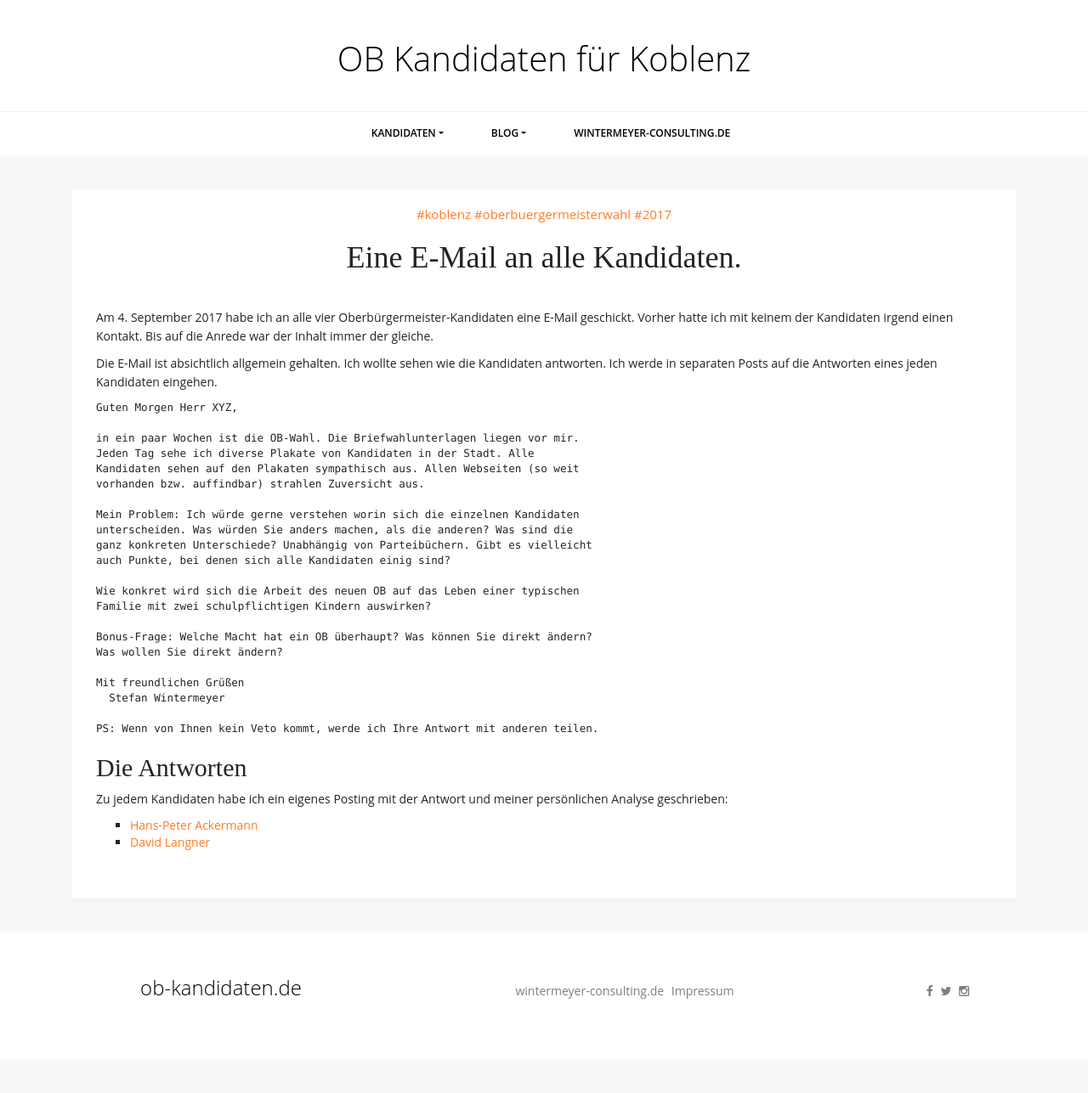
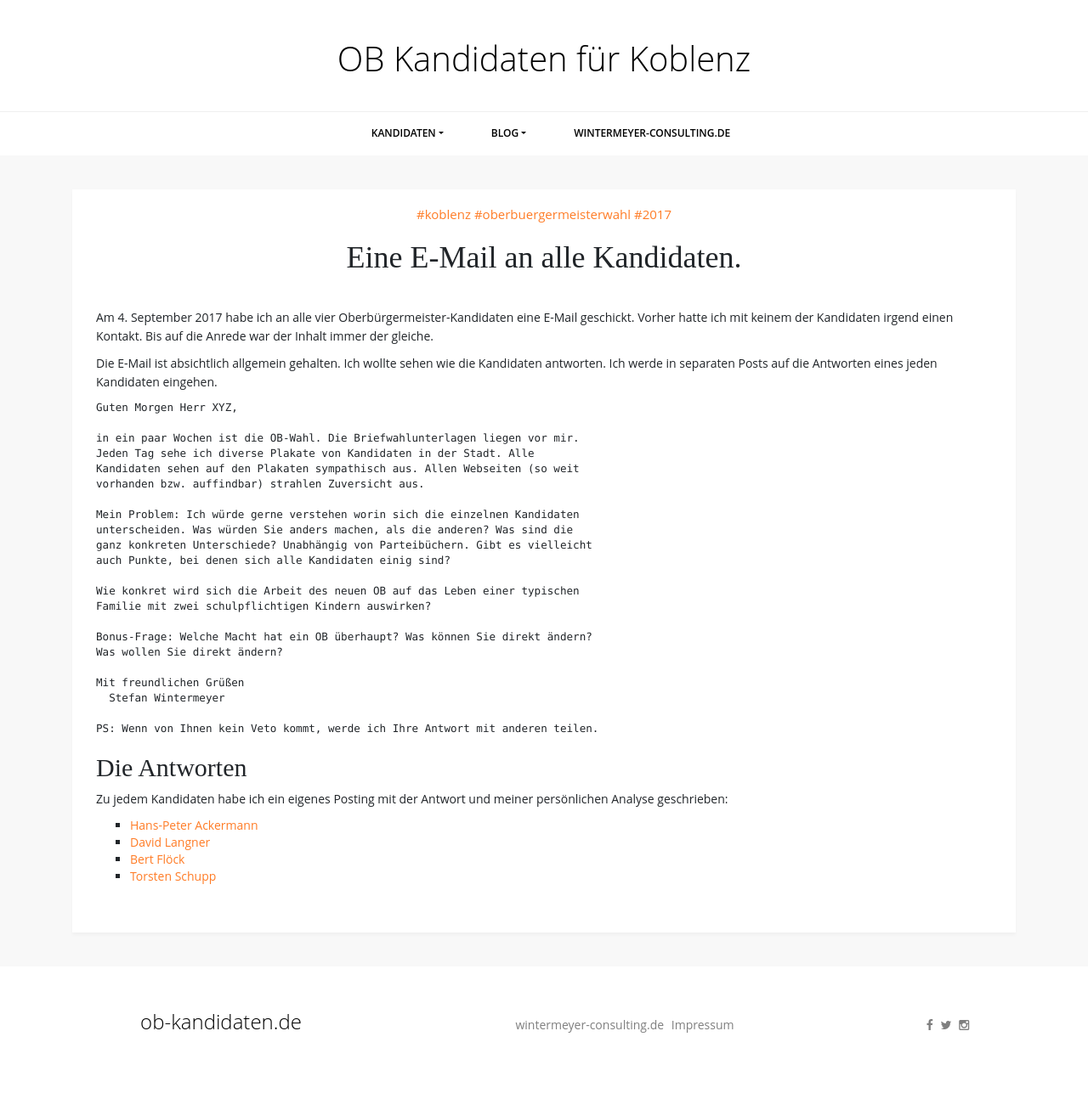
Before and after one commit to wintermeyer/www.ob-kandidaten.de, a Jekyll site: the page built from jekyll/_posts/2017-09-13-email-an-alle.md, in a window 1280 px wide. Shown: the whole page at 85% size. Built offline with Jekyll 4.4.1, drawn with Linux system fonts in a browser that asks for light colours; before the commit the page ends 1247 px from its top, so only the background shows below that.

Commit message:
Google Analytics

```diff
--- a/jekyll/_config.yml
+++ b/jekyll/_config.yml
@@ -25,6 +25,7 @@ twitter_username: wintermeyer
 github_username:  wintermeyer
 phone_number_i18n: +49-261-9886803
 phone_number: 0261/9886803
+google_analytics: UA-106386121-1
 
 # Build settings
 markdown: kramdown
--- a/jekyll/_includes/navigation.html
+++ b/jekyll/_includes/navigation.html
@@ -10,7 +10,7 @@
         <a class="nav-link dropdown-toggle" href="#" id="dropdown1" data-toggle="dropdown" aria-haspopup="true" aria-expanded="false">Kandidaten</a>
         <div class="dropdown-menu" aria-labelledby="dropdown1">
           {% for candidate in site.data.candidates %}
-            <a class="dropdown-item" href="/kandidaten/{{ candidate.slug }}">{{ candidate.last_name }}, {{ candidate.first_name }}</a>
+            <a class="dropdown-item" href="/kandidaten/{{ candidate.slug }}.html">{{ candidate.last_name }}, {{ candidate.first_name }}</a>
           {% endfor %}
         </div>
       </li>
@@ -18,14 +18,16 @@
       <li class="dropdown">
         <a class="nav-link dropdown-toggle" href="#" id="dropdown2" data-toggle="dropdown" aria-haspopup="true" aria-expanded="false">Blog</a>
         <div class="dropdown-menu" aria-labelledby="dropdown2">
-          {% for post in site.posts limit:10 %}
+          {% for post in site.posts limit:50 %}
+            {% unless post.teaser %}
             <a class="dropdown-item" href="{{ post.url }}">{{ post.title }} ({{ post.date | date: '%d.%m.%Y' }})</a>
+            {% endunless %}
           {% endfor %}
         </div>
       </li>
 
       <li class="nav-item">
-        <a class="nav-link" href="https://www.wintermeyer-consulting.de" target="_blank">wintermeyer-consulting.de</a>
+        <a class="nav-link" href="https://www.wintermeyer-consulting.de">wintermeyer-consulting.de</a>
       </li>
     </ul>
   </div>
--- a/jekyll/_posts/2017-09-13-email-an-alle.md
+++ b/jekyll/_posts/2017-09-13-email-an-alle.md
@@ -42,3 +42,5 @@ Zu jedem Kandidaten habe ich ein eigenes Posting mit der Antwort und meiner pers
 
 - [Hans-Peter Ackermann](/2017/09/13/keine-antwort-von-hans-peter-ackermann.html)
 - [David Langner](/2017/09/13/schnelle-antwort-von-david-langner.html)
+- [Bert Flöck](/2017/09/13/antwort-von-bert-floeck.html)
+- [Torsten Schupp](/2017/09/13/antwort-von-torsten-schupp.html)
```
Also changed, not shown: 1 other file.
